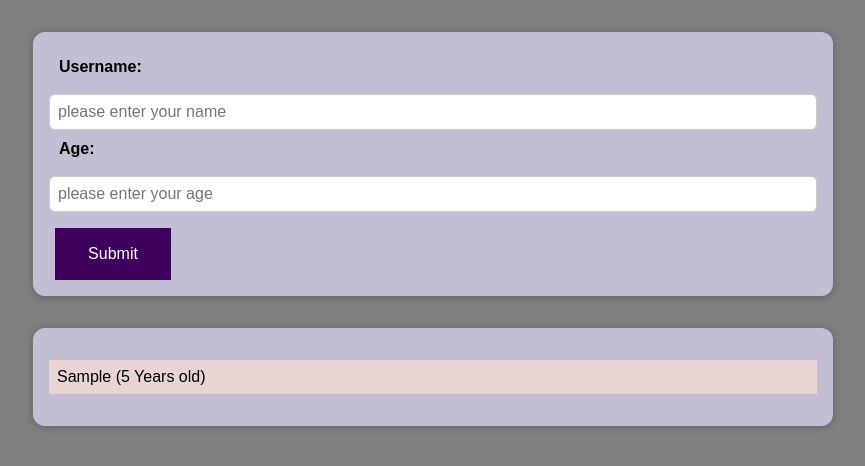
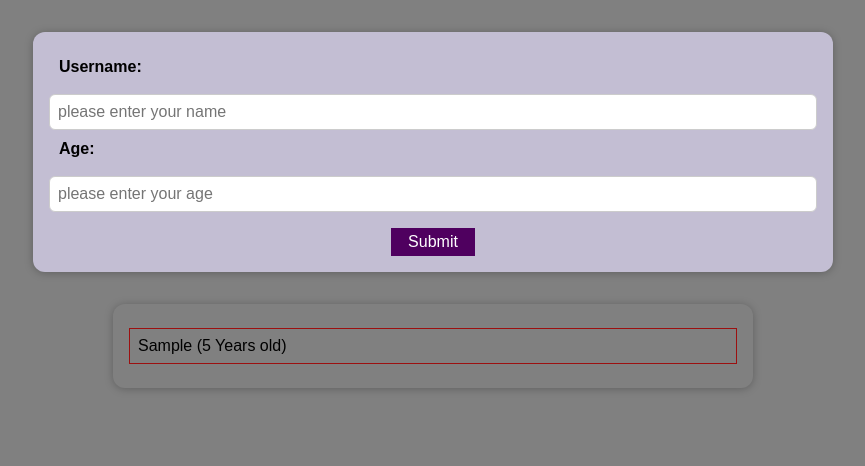
Before and after one commit to damanbehl/practice-react-core, a React (Create React App) app: page / in a window 1280 px wide. Both pictures are taken after typing "Sample", "5" into the empty fields and a click on the button "Submit". Shown: the top 466 px of the page, without its empty margins (207-1072 px from the left). Built offline with nearby package versions, Linux system fonts and the light colour scheme.

Commit message:
final changes+new modal +overlays and how they work

```diff
--- a/src/App.js
+++ b/src/App.js
@@ -1,7 +1,8 @@
 import React, { useState } from "react";
 import UserInput from "./components/UserInput/UserInput";
 import UserList from "./components/UserList/UserList";
-import Modal from "./components/UI/Modal";
+// import Modal from "./components/UI/Modal";
+import NewModal from "./components/UI/NewModal";
 
 function App() {
   const [userList, setUserList] = useState([]);
@@ -15,7 +16,7 @@ function App() {
 
   const invalidInputHandler = (message) => {
     setIsInputValid(false);
-    setModalText(message);
+    setModalText({ message: message, title: "oops! an error" });
   };
 
   const closeModalHandler = (message) => {
@@ -25,9 +26,10 @@ function App() {
 
   return (
     <div>
-      <Modal
+      <NewModal
         showModal={!isInputValid}
-        text={modalText}
+        text={modalText.message}
+        title={modalText.title}
         onClose={closeModalHandler}
       />
       <UserInput
--- a/src/components/UI/Button.module.css
+++ b/src/components/UI/Button.module.css
@@ -1,26 +1,18 @@
 .button {
   font: inherit;
+  border: 1px solid #4f005f;
+  background: #4f005f;
+  color: white;
+  padding: 0.25rem 1rem;
   cursor: pointer;
-  padding: 1rem 2rem;
-  border: 1px solid #40005d;
-  background-color: #40005d;
-  color: white;
-  margin-right: 40rem;
 }
 
 .button:hover,
 .button:active {
-  background-color: #510674;
-  border-color: #510674;
+  background: #741188;
+  border-color: #741188;
 }
 
-.button.alternative {
-  color: #220131;
-  border-color: transparent;
-  background-color: transparent;
+.button:focus {
+  outline: none;
 }
-
-.button.alternative:hover,
-.button.alternative:active {
-  background-color: #ddb3f8;
-}
--- /dev/null
+++ b/src/components/UI/NewModal.js
@@ -0,0 +1,25 @@
+import styles from "./NewModal.module.css";
+import Button from "./Button";
+import Card from "./Card";
+const NewModal = (props) => {
+  return (
+    props.showModal && (
+      <div>
+        <div className={styles.backdrop} onClick={props.onClose}></div>
+        <Card classes={styles.modal}>
+          <header className={styles.header}>
+            <h2>{props.title}</h2>
+          </header>
+          <div className={styles.content}>
+            <p>{props.text}</p>
+          </div>
+          <footer className={styles.actions}>
+            <Button onClick={props.onClose}>close</Button>
+          </footer>
+        </Card>
+      </div>
+    )
+  );
+};
+
+export default NewModal;
--- /dev/null
+++ b/src/components/UI/NewModal.module.css
@@ -0,0 +1,46 @@
+.backdrop {
+  position: fixed;
+  top: 0;
+  left: 0;
+  width: 100%;
+  height: 100vh;
+  z-index: 10;
+  background: rgba(0, 0, 0, 0.75);
+}
+
+.modal {
+  position: fixed;
+  top: 30vh;
+  left: 10%;
+  width: 80%;
+  z-index: 100;
+  overflow: hidden;
+  background-color: #e2e6ce;
+}
+
+.header {
+  background: #040500;
+  padding: 1rem;
+}
+
+.header h2 {
+  margin: 0;
+  color: white;
+}
+
+.content {
+  padding: 1rem;
+}
+
+.actions {
+  padding: 1rem;
+  display: flex;
+  justify-content: flex-end;
+}
+
+@media (min-width: 768px) {
+  .modal {
+    left: calc(50% - 20rem);
+    width: 40rem;
+  }
+}
--- a/src/components/UserInput/UserInput.js
+++ b/src/components/UserInput/UserInput.js
@@ -11,15 +11,19 @@ const UserInput = (props) => {
     if (enteredName.trim().length === 0) {
       props.onInvalidInput("You didn't enter a name");
       return;
-    } else if (enteredAge <= 0) {
-      props.onInvalidInput("Entered age cannot be zero or negative");
+    }
+    if (+enteredAge.trim() < 1 || enteredAge.trim().length === 0) {
+      let errorMessage = !enteredAge.trim().length
+        ? "please enter age"
+        : "age cannot be  negative";
+      props.onInvalidInput(errorMessage);
       return;
     }
     const userData = {
       name: enteredName,
-      age: enteredAge,
+      age: +enteredAge.trim(),
     };
-    console.log("inside submit handler");
+    console.log("inside submit handler\t" + userData);
     props.onAddUser(userData);
     setEnteredAge("");
     setEnteredName("");
--- a/src/components/UserList/UserItem.js
+++ b/src/components/UserList/UserItem.js
@@ -1,10 +1,12 @@
-import styles from "./UserItem.module.css";
+// import styles from "./UserItem.module.css";
 
 const UserItem = (props) => {
   return (
-    <div className={styles["user-item"]}>
+    //<div className={styles["user-item"]}>
+    <li>
       <label>{`${props.user.name} (${props.user.age} Years old)`}</label>
-    </div>
+    </li>
+    //</div>
   );
 };
 export default UserItem;
--- a/src/components/UserList/UserList.js
+++ b/src/components/UserList/UserList.js
@@ -4,10 +4,12 @@ import Card from "../UI/Card";
 
 const UserList = (props) => {
   return (
-    <Card classes={styles["user-list"]}>
-      {props.items.map((item) => (
-        <UserItem id={item.id} key={item.id} user={item} />
-      ))}
+    <Card classes={styles["users"]}>
+      <ul>
+        {props.items.map((item) => (
+          <UserItem id={item.id} key={item.id} user={item} />
+        ))}
+      </ul>
     </Card>
   );
 };
--- a/src/components/UserList/UserList.module.css
+++ b/src/components/UserList/UserList.module.css
@@ -1,10 +1,27 @@
-.user-list {
+/*.user-list {
   background-color: #c3bed3;
   padding: 1rem;
   margin: 2rem auto;
   width: 50rem;
   max-width: 95%;
-  /* border-radius: 12px; */
   text-align: center;
-  /* box-shadow: 0 1px 8px rgba(0, 0, 0, 0.25); */
+  // box-shadow: 0 1px 8px rgba(0, 0, 0, 0.25);
+  // border-radius: 12px;
 }
+*/
+.users {
+  margin: 2rem auto;
+  width: 90%;
+  max-width: 40rem;
+}
+
+.users ul {
+  list-style: none;
+  padding: 1rem;
+}
+
+.users li {
+  border: 1px solid rgb(156, 16, 16);
+  margin: 0.5rem 0;
+  padding: 0.5rem;
+}
```
Also changed, not shown: aim/question2B.PNG (added).
